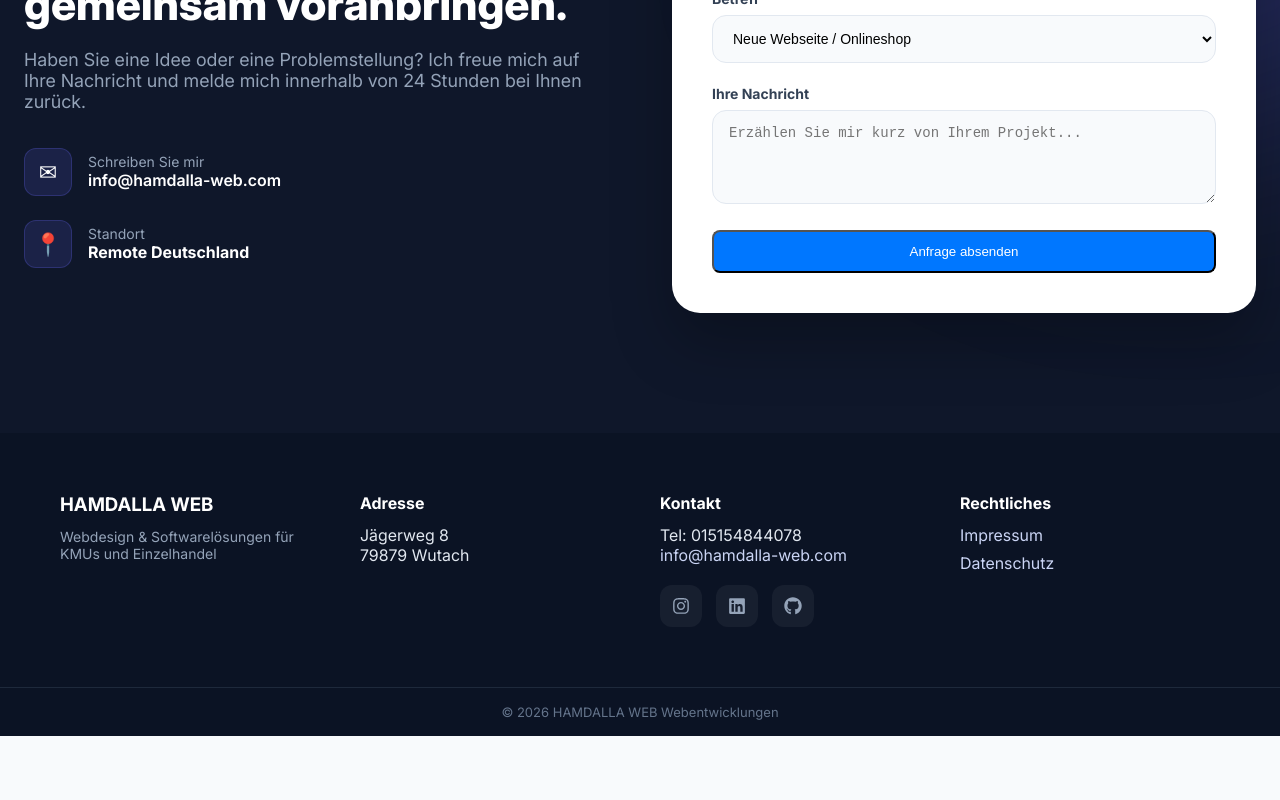
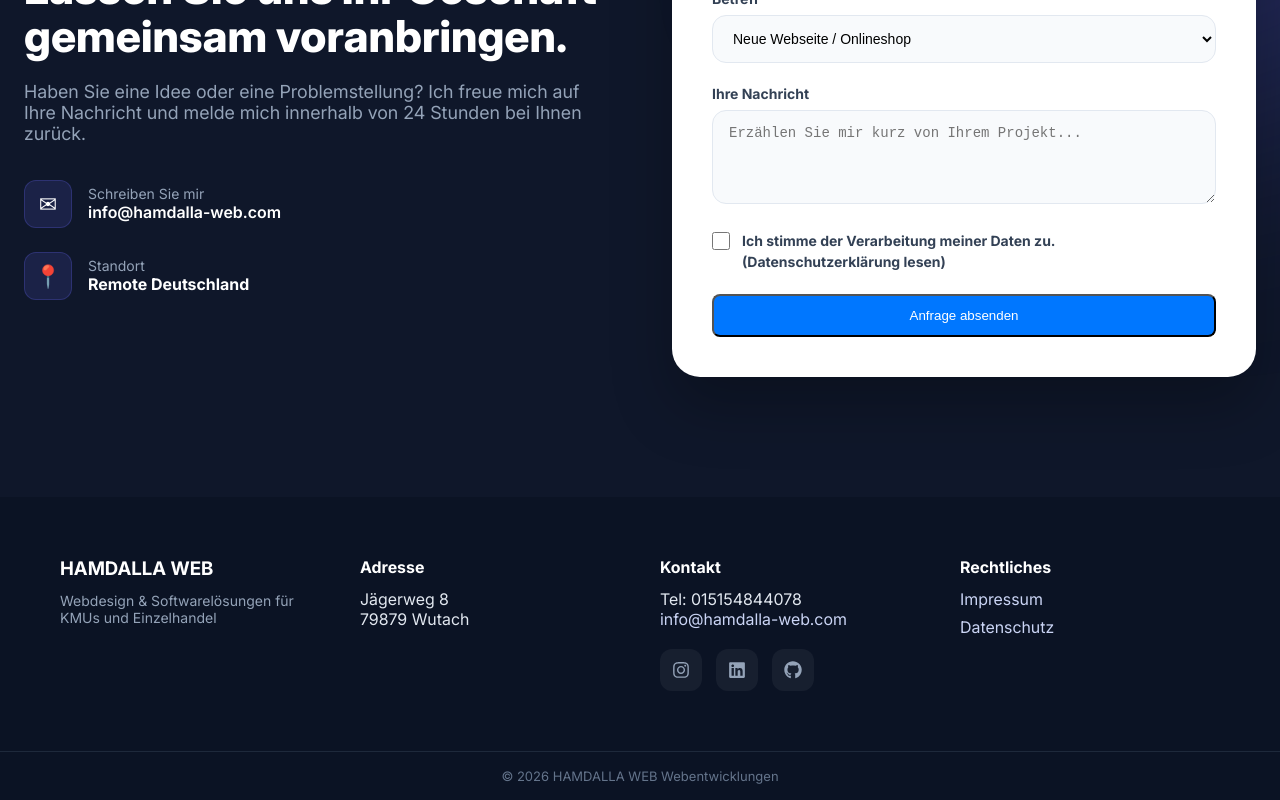
Before and after one commit to Sameh-Hamdalla/hamdalla-dev, a React (Vite) app: page / in a window 1280 px wide. Shown: the part 6782-7582 px from the top of the page. Before the commit the page ends 7518 px from the top, so only its background shows below. Built offline with nearby package versions, Linux system fonts and the light colour scheme.

Commit message:
Checkbox für Kontaktformilar hinzufügt

```diff
--- a/src/App.tsx
+++ b/src/App.tsx
@@ -12,7 +12,7 @@ import ScrollToTop from "./ScrollToTop";
 
 import Impressum from "./components/pages/impressum";
 import Datenschutz from "./components/pages/datenschutz";
-import CookieBanner from "./components/cookie/CookieBanner";
+// import CookieBanner from "./components/cookie/CookieBanner";
 
 import "./components/Services/ai-consultant.css";
 
--- a/src/components/kontakt/Contact.css
+++ b/src/components/kontakt/Contact.css
@@ -183,6 +183,26 @@ textarea:focus {
   background: white;
 }
 
+.privacy-row {
+  display: flex;
+  align-items: flex-start;
+  gap: 12px;
+}
+
+.privacy-row input[type="checkbox"] {
+  width: 18px;
+  height: 18px;
+  margin-top: 2px;
+  flex: 0 0 auto;
+  cursor: pointer;
+}
+
+.privacy-label {
+  margin-bottom: 0;
+  line-height: 1.5;
+  cursor: pointer;
+}
+
 /* ===== Button ===== */
 .submit-btn {
   display: inline-block;
--- a/src/components/kontakt/Contact.tsx
+++ b/src/components/kontakt/Contact.tsx
@@ -241,6 +241,19 @@ const Contact: React.FC = () => {
                 />
               </div>
 
+              <div className="privacy-row">
+                <input
+                  type="checkbox"
+                  id="privacy"
+                  name="privacy"
+                  required
+                />
+                <label htmlFor="privacy" className="privacy-label">
+                  Ich stimme der Verarbeitung meiner Daten zu. <br />
+                  (Datenschutzerklärung lesen)
+                </label>
+              </div>
+
               {/* Submit Button */}
               <button type="submit" className="submit-btn">
                 Anfrage absenden
--- a/src/components/portfolio/Portfolio.tsx
+++ b/src/components/portfolio/Portfolio.tsx
@@ -105,6 +105,7 @@ const ProjectCarousel = ({
       </button>
 
       <img
+        key={images[activeImage]}
         src={images[activeImage]}
         alt={`${title} Screenshot ${activeImage + 1}`}
         className="portfolio-image"
--- a/src/components/portfolio/portfolio.css
+++ b/src/components/portfolio/portfolio.css
@@ -298,6 +298,11 @@
     box-shadow: 0 12px 30px rgba(15, 23, 42, 0.12);
   }
 
+  .portfolio-carousel .portfolio-image {
+    object-fit: contain;
+    background: #f8fafc;
+  }
+
   .portfolio-carousel-btn {
     width: 36px;
     height: 36px;
```
